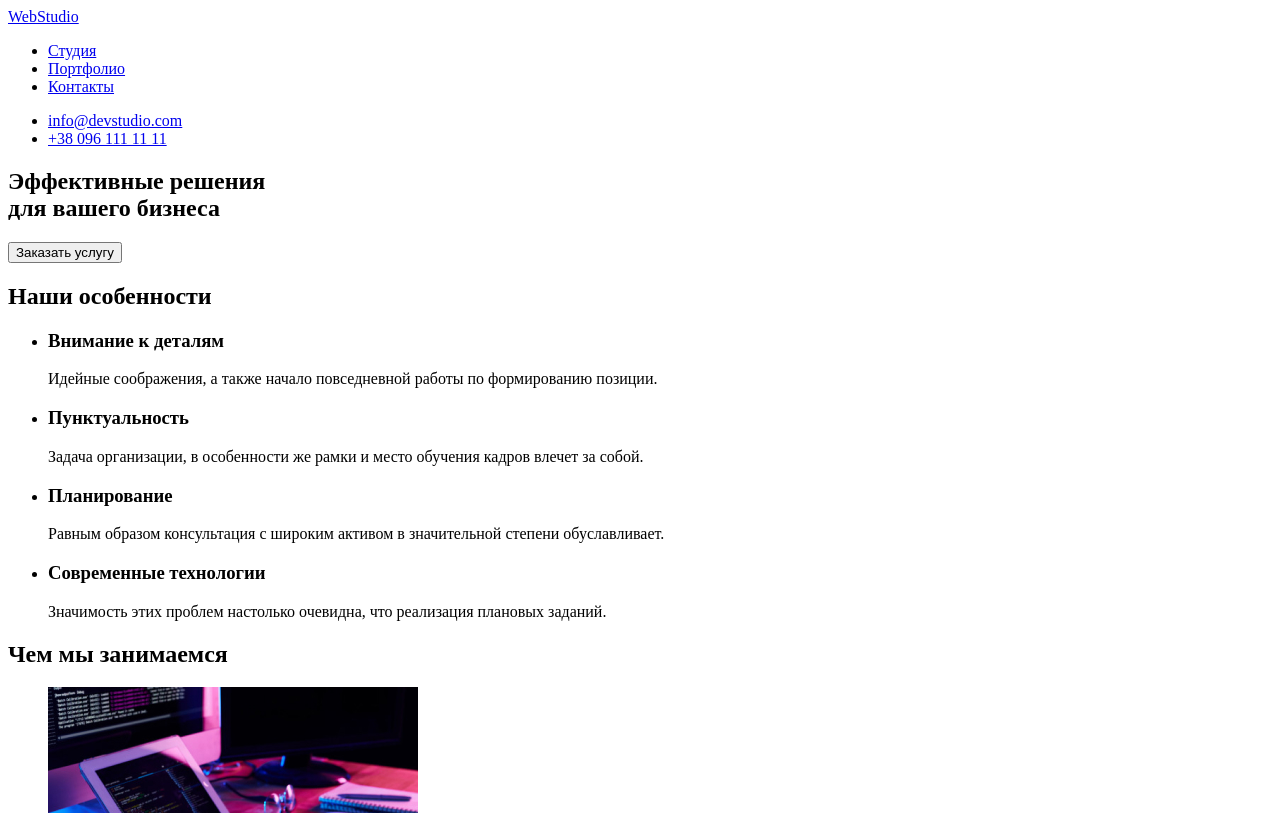
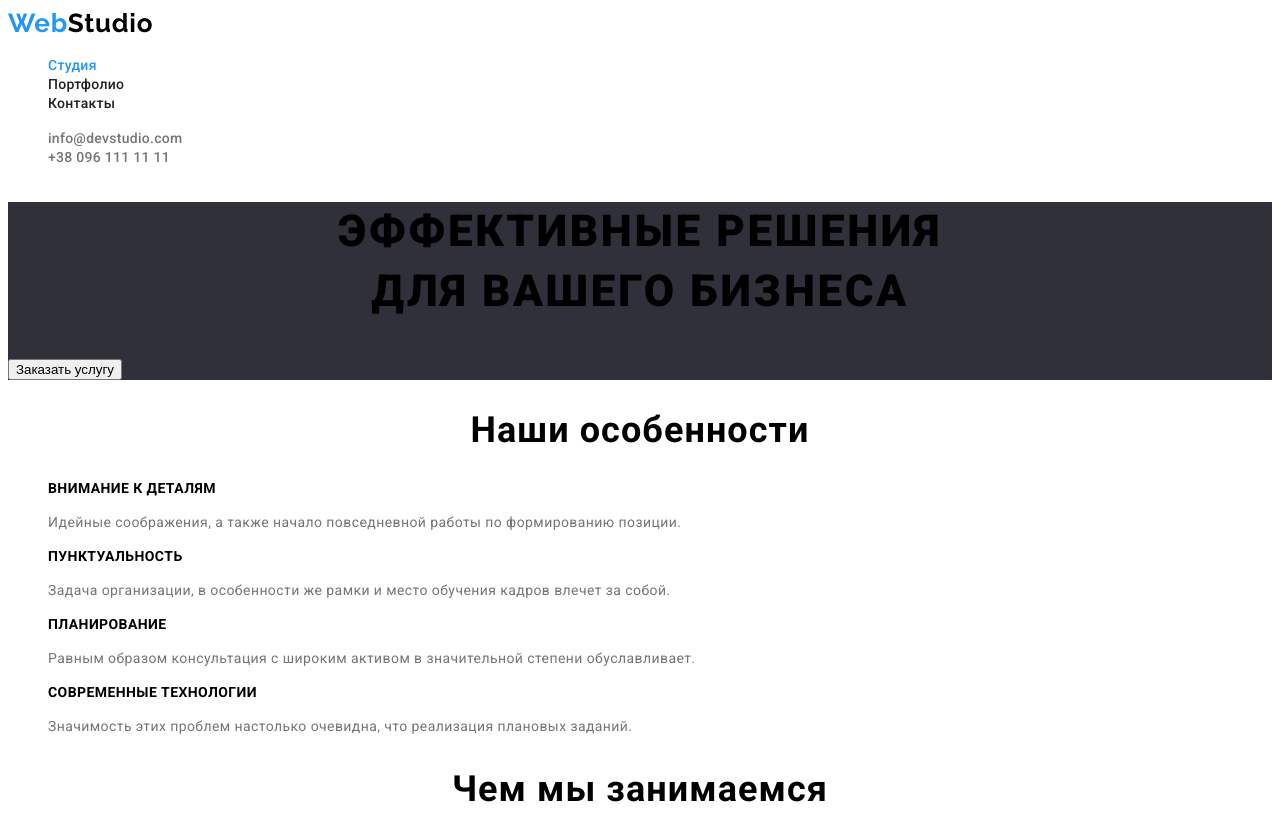
Before and after one commit to AlexDembno/goit-markup-hw-02, a plain HTML site: page index.html in a window 1280 px wide. Shown: the top 813 px of the page. Drawn offline with Linux system fonts and the light colour scheme.

Commit message:
add styles add portfolio

```diff
--- a/css/styles.css
+++ b/css/styles.css
@@ -0,0 +1,159 @@
+:root {
+  --accent-color: #2196f3;
+}
+
+:root {
+  --another-color: #212121;
+}
+
+:root {
+  --subtitle-color: #757575;
+}
+
+.list {
+  list-style: none;
+}
+.link {
+  text-decoration: none;
+}
+
+/* ======================== COMPONENTS ======================= */
+.body {
+  font-family: 'Roboto', sans-serif;
+}
+
+.contact-link {
+  font-weight: 500;
+  font-size: 14px;
+  line-height: 1.14;
+  letter-spacing: 0.02em;
+
+  color: var(--subtitle-color);
+}
+.contact-link:hover,
+.contact-link:focus {
+  color: var(--accent-color);
+}
+
+.title-all {
+  font-weight: 700;
+  font-size: 36px;
+  line-height: 1.16;
+  text-align: center;
+  letter-spacing: 0.03em;
+}
+.text-detail {
+  font-weight: 400;
+  font-size: 14px;
+  line-height: 1.71;
+  /* or 171% */
+
+  letter-spacing: 0.03em;
+
+  color: var(--subtitle-color);
+}
+/* ======================== HEADER ======================== */
+.logo-link {
+  font-family: 'Raleway';
+  font-weight: 700;
+  font-size: 26px;
+  line-height: 1.19;
+  /* identical to box height */
+  letter-spacing: 0.03em;
+  color: #000000;
+}
+.accent-logo {
+  color: var(--accent-color);
+}
+.menu-link {
+  font-weight: 500;
+  font-size: 14px;
+  line-height: 1.14;
+  letter-spacing: 0.02em;
+  color: var(--another-color);
+}
+
+.menu-link:hover,
+.menu-link:focus {
+  color: var(--accent-color);
+}
+
+.menu-list .menu-link.current {
+  color: var(--accent-color);
+}
+
+/* ======================== HERO ======================== */
+.section-hero {
+  background-color: #2f303a;
+}
+.main-title {
+  font-weight: 900;
+  font-size: 44px;
+  line-height: 1.36;
+  /* or 136% */
+
+  text-align: center;
+  letter-spacing: 0.06em;
+  text-transform: uppercase;
+
+  /* color: #ffffff; */
+}
+
+.service-button:hover,
+.service-button:focus {
+  background-color: var(--accent-color);
+  color: #ffffff;
+  cursor: pointers;
+}
+
+/* ======================== Attention to detail ======================== */
+
+.subtitle-detail {
+  font-weight: 700;
+  font-size: 14px;
+  line-height: 1.14;
+  letter-spacing: 0.03em;
+  text-transform: uppercase;
+}
+
+.text-detail {
+  font-weight: 400;
+  font-size: 14px;
+  line-height: 1.71;
+  /* or 171% */
+
+  letter-spacing: 0.03em;
+
+  color: var(--subtitle-color);
+}
+
+/* ======================== What are we doing ======================== */
+
+/* ======================== our team ======================== */
+
+.subtitle-team {
+  font-weight: 500;
+  font-size: 16px;
+  line-height: 1.19;
+  /* identical to box height */
+
+  text-align: center;
+  letter-spacing: 0.03em;
+}
+
+.text-team {
+  font-weight: 400;
+  font-size: 16px;
+  line-height: 1.19;
+  /* identical to box height */
+
+  text-align: center;
+  letter-spacing: 0.03em;
+
+  color: var(--subtitle-color);
+}
+
+/* ======================== footer ======================== */
+.footer {
+  background-color: #2f303a;
+}
--- a/index.html
+++ b/index.html
@@ -5,95 +5,108 @@
     <meta http-equiv="X-UA-Compatible" content="IE=edge" />
     <meta name="viewport" content="width=device-width, initial-scale=1.0" />
     <title>Студия</title>
+    <link rel="preconnect" href="https://fonts.googleapis.com" />
+    <link rel="preconnect" href="https://fonts.gstatic.com" crossorigin />
+    <link
+      href="https://fonts.googleapis.com/css2?family=Raleway:wght@700&family=Roboto:wght@400;500;700;900&display=swap"
+      rel="stylesheet"
+    />
     <link rel="stylesheet" href="./css/styles.css" />
   </head>
-  <body>
+  <body class="body">
     <!-- header -->
-    <header>
-      <nav>
-        <a href="./index.html">WebStudio</a>
-        <ul>
-          <li><a href="/">Студия</a></li>
-          <li><a href="/">Портфолио</a></li>
-          <li><a href="/">Контакты</a></li>
+    <header class="main-header">
+      <nav class="main-nav">
+        <a class="logo-link link" href="./index.html">
+          <span class="accent-logo">Web</span>Studio</div></a
+        >
+        <ul class="menu-list list">
+          <li class="menu-item">
+            <a class="menu-link current link" href="/">Студия</a>
+          </li>
+          <li class="menu-item">
+            <a class="menu-link link" href="./portfolio.html">Портфолио</a>
+          </li>
+          <li class="menu-item">
+            <a class="menu-link link" href="/">Контакты</a>
+          </li>
         </ul>
       </nav>
-      <ul>
+      <ul class="list">
         <li>
-          <a href="mailto:info@devstudio.com">info@devstudio.com</a>
+          <a class="contact-link link" href="mailto:info@devstudio.com">info@devstudio.com</a>
         </li>
         <li>
-          <a href="tel:+380961111111">+38 096 111 11 11</a>
+          <a class="contact-link link" href="tel:+380961111111">+38 096 111 11 11</a>
         </li>
       </ul>
     </header>
     <!-- main -->
     <main>
       <!-- hero -->
-      <section>
-        <h1>
+      <section class="section-hero">
+        <h1 class="main-title">
           Эффективные решения <br />
           для вашего бизнеса
         </h1>
-        <button type="button">Заказать услугу</button>
+        <button class="service-button" type="button">Заказать услугу</button>
       </section>
       <!-- Attention to detail -->
-      <section>
-        <h2>Наши особенности</h2>
-        <ul>
+      <section class="section-detail">
+        <h2 class="title-all">Наши особенности</h2>
+        <ul class="list">
           <li>
-            <h3>Внимание к деталям</h3>
-            <p>
-              Идейные соображения, а также начало повседневной работы по
-              формированию позиции.
+            <h3 class="subtitle-detail">Внимание к деталям</h3>
+            <p class="text-detail">
+              Идейные соображения, а также начало повседневной работы по формированию позиции.
             </p>
           </li>
           <li>
-            <h3>Пунктуальность</h3>
-            <p>
-              Задача организации, в особенности же рамки и место обучения кадров
-              влечет за собой.
+            <h3 class="subtitle-detail">Пунктуальность</h3>
+            <p class="text-detail">
+              Задача организации, в особенности же рамки и место обучения кадров влечет за собой.
             </p>
           </li>
           <li>
-            <h3>Планирование</h3>
-            <p>
-              Равным образом консультация с широким активом в значительной
-              степени обуславливает.
+            <h3 class="subtitle-detail">Планирование</h3>
+            <p class="text-detail">
+              Равным образом консультация с широким активом в значительной степени обуславливает.
             </p>
           </li>
           <li>
-            <h3>Современные технологии</h3>
-            <p>
-              Значимость этих проблем настолько очевидна, что реализация
-              плановых заданий.
+            <h3 class="subtitle-detail">Современные технологии</h3>
+            <p class="text-detail">
+              Значимость этих проблем настолько очевидна, что реализация плановых заданий.
             </p>
           </li>
         </ul>
       </section>
       <!-- What are we doing -->
-      <section>
-        <h2>Чем мы занимаемся</h2>
-        <ul>
-          <li>
+      <section class="section-doing">
+        <h2 class="title-all">Чем мы занимаемся</h2>
+        <ul class="doing-list list">
+          <li class="doing-item">
             <img
-              src="./images/img-sec-doing-first.jpg"
+              class="image-doing"
+              src="./images/doing/img-sec-doing-first.jpg"
               alt="человек набирает програмный код"
               width="370"
               height="294"
             />
           </li>
-          <li>
+          <li class="doing-item">
             <img
-              src="./images/img-sec-doing-second.jpg"
+              class="image-doing"
+              src="./images/doing/img-sec-doing-second.jpg"
               alt="человек создает дизайн телефона на наутбуке"
               width="370"
               height="294"
             />
           </li>
-          <li>
+          <li class="doing-item">
             <img
-              src="./images/img-sec-doing-third.jpg"
+              class="image-doing"
+              src="./images/doing/img-sec-doing-third.jpg"
               alt="человек рисует на планшете"
               width="370"
               height="294"
@@ -102,63 +115,69 @@
         </ul>
       </section>
       <!-- our team -->
-      <section>
-        <h2>Наша команда</h2>
-        <ul>
+      <section class="section-team">
+        <h2 class="title-all">Наша команда</h2>
+        <ul class="team-list list">
           <li>
             <img
+              class="image-team"
               src="./images/our_team/img-demianenko.jpg"
               alt="Игорь Демьяненко"
               width="270"
               height="260"
             />
-            <h3>Игорь Демьяненко</h3>
-            <p lang="en">Product Designer</p>
+            <h3 class="subtitle-team">Игорь Демьяненко</h3>
+            <p class="text-team" lang="en">Product Designer</p>
           </li>
           <li>
             <img
+              class="image-team"
               src="./images/our_team/img-repina.jpg"
               alt="Ольга Репина"
               width="270"
               height="260"
             />
-            <h3>Ольга Репина</h3>
-            <p lang="en">Frontend Developer</p>
+            <h3 class="subtitle-team">Ольга Репина</h3>
+            <p class="text-team" lang="en">Frontend Developer</p>
           </li>
           <li>
             <img
+              class="image-team"
               src="./images/our_team/img-tarasov.jpg"
               alt="Николай Тарасов"
               width="270"
               height="260"
             />
-            <h3>Николай Тарасов</h3>
-            <p lang="en">Marketing</p>
+            <h3 class="subtitle-team">Николай Тарасов</h3>
+            <p class="text-team" lang="en">Marketing</p>
           </li>
           <li>
             <img
+              class="image-team"
               src="./images/our_team/img-ermakov.jpg"
               alt="Михаил Ермаков"
               width="270"
               height="260"
             />
-            <h3>Михаил Ермаков</h3>
-            <p lang="en">UI Designer</p>
+            <h3 class="subtitle-team">Михаил Ермаков</h3>
+            <p class="text-team" lang="en">UI Designer</p>
           </li>
         </ul>
       </section>
     </main>
     <!-- footer -->
-    <footer>
-      <a href="./index.html">WebStudio</a>
-      <address>
-        <p>г. Киев, пр-т Леси Украинки, 26</p>
-        <ul>
+    <footer class="footer">
+      <a class="logo-link link" href="./index.html">
+          <span class="accent-logo">Web</span>Studio</div></a
+        >
+      <address class="address">
+        <p class="text-detail">г. Киев, пр-т Леси Украинки, 26</p>
+        <ul class="list">
           <li>
-            <a href="mailto:info@devstudio.com">info@devstudio.com</a>
+            <a class="contact-link link" href="mailto:info@devstudio.com">info@devstudio.com</a>
           </li>
           <li>
-            <a href="tel:+380961111111">+38 096 111 11 11</a>
+            <a class="contact-link link" href="tel:+380961111111">+38 096 111 11 11</a>
           </li>
         </ul>
       </address>
```
Also changed, not shown: portfolio.html (added, +80 -0 lines), images/doing/img-sec-doing-first.jpg (renamed from images/img-sec-doing-first.jpg), images/doing/img-sec-doing-second.jpg (renamed from images/img-sec-doing-second.jpg), images/doing/img-sec-doing-third.jpg (renamed from images/img-sec-doing-third.jpg), images/portfolio/img1.jpg (added), images/portfolio/img2.jpg (added), images/portfolio/img3.jpg (added), images/portfolio/img4.jpg (added), images/portfolio/img5.jpg (added), images/portfolio/img6.jpg (added), images/portfolio/img7.jpg (added), images/portfolio/img8.jpg (added), images/portfolio/img9.jpg (added).
